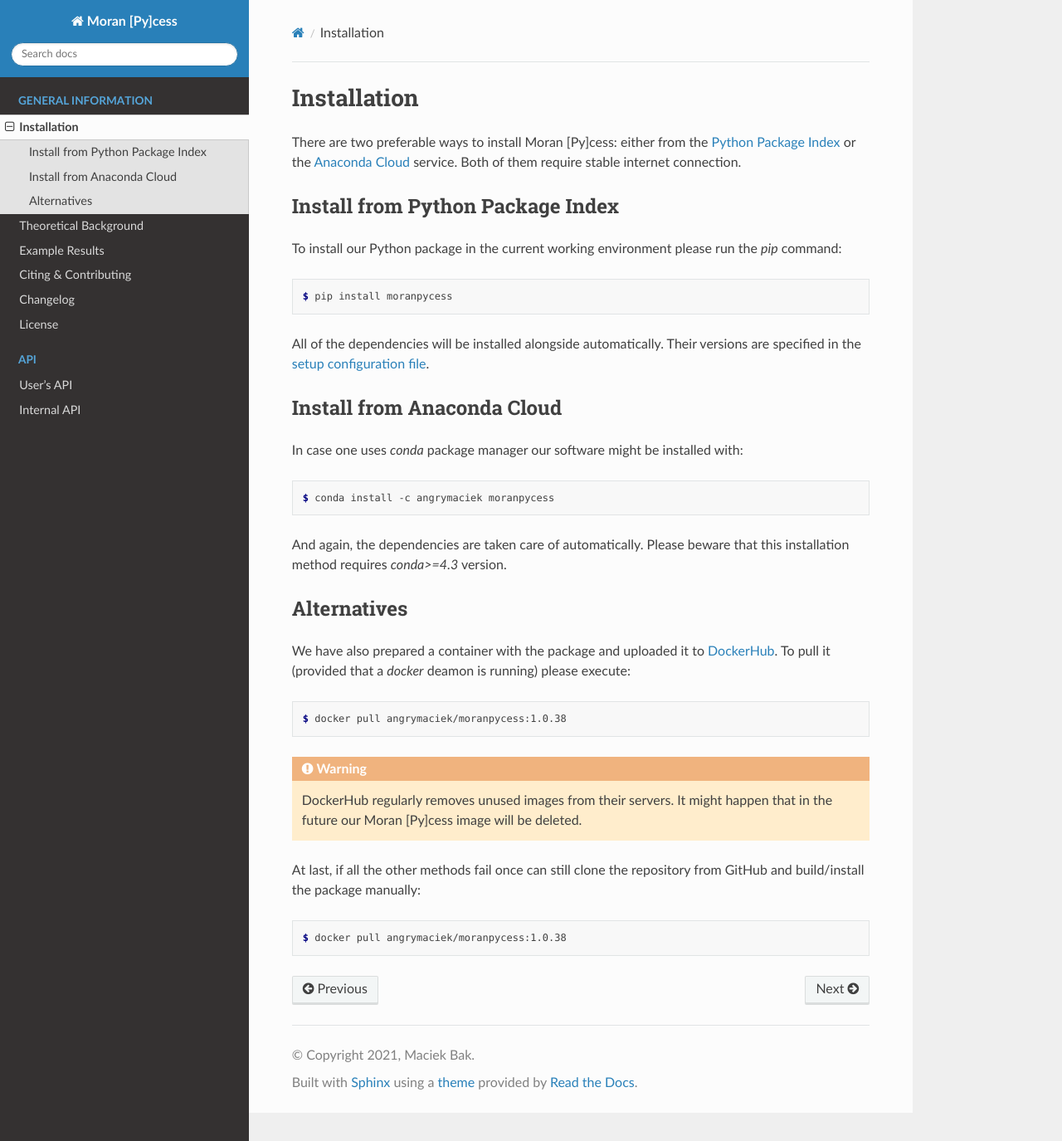
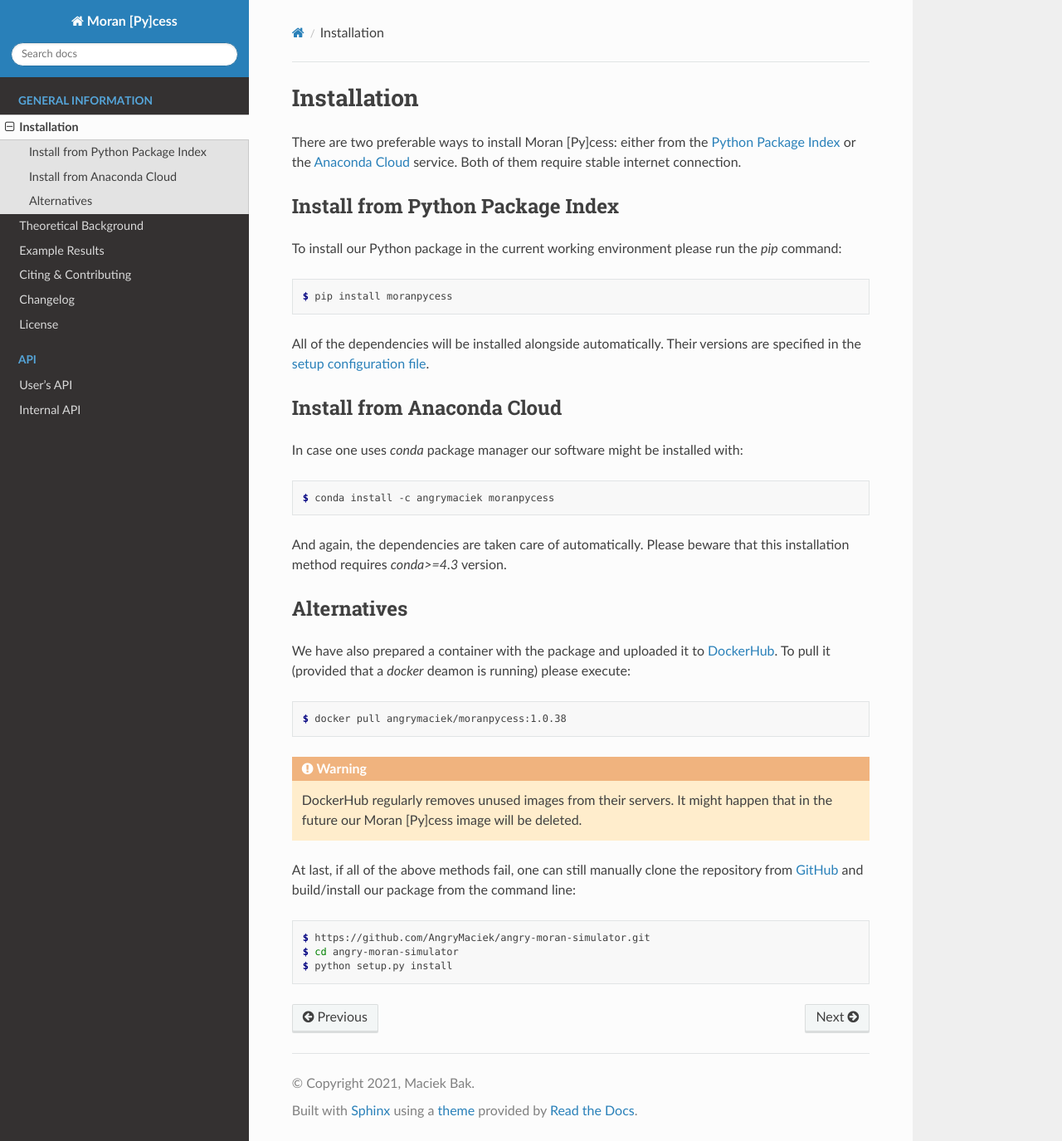
Before and after one commit to AngryMaciek/angry-moran-simulator, a Sphinx documentation site: the page built from docs/custom/installation.rst, in a window 1280 px wide and 1375 px high. Shown: the whole window at 83% size. Built offline with Sphinx 7.4.7 and the Read the Docs theme 2.0.0, drawn with Linux system fonts in a browser that asks for light colours.

Commit message:
finish: installation

```diff
--- a/docs/custom/installation.rst
+++ b/docs/custom/installation.rst
@@ -47,14 +47,17 @@
    It might happen that in the future our Moran [Py]cess image
    will be deleted.
 
-At last, if all the other methods fail once can still clone the repository
-from GitHub and build/install the package manually:
+At last, if all of the above methods fail, one can still manually clone the
+repository from `GitHub`_ and build/install our package from the command line:
 
 .. code-block:: console
 
-   $ docker pull angrymaciek/moranpycess:1.0.38
+   $ https://github.com/AngryMaciek/angry-moran-simulator.git
+   $ cd angry-moran-simulator
+   $ python setup.py install
 
 .. _Python Package Index: https://pypi.org/
 .. _Anaconda Cloud: https://anaconda.org/
 .. _setup configuration file: https://github.com/AngryMaciek/angry-moran-simulator/blob/master/setup.cfg
 .. _DockerHub: https://hub.docker.com/
+.. _GitHub: https://github.com/
--- a/docs/index.rst
+++ b/docs/index.rst
@@ -80,9 +80,13 @@
 
    Bak et al., (2020). Moran Pycess: a Python package to simulate Moran processes driven by game theory. Journal of Open Source Software, 5(54), 2643, https://doi.org/10.21105/joss.02643
 
+Feel free to inspect the code behind our work at the `official GitHub repository`_.
+
 Indices and tables
 ==================
 
 * :ref:`genindex`
 * :ref:`modindex`
 * :ref:`search`
+
+.. _official GitHub repository: https://github.com/AngryMaciek/angry-moran-simulator
```
